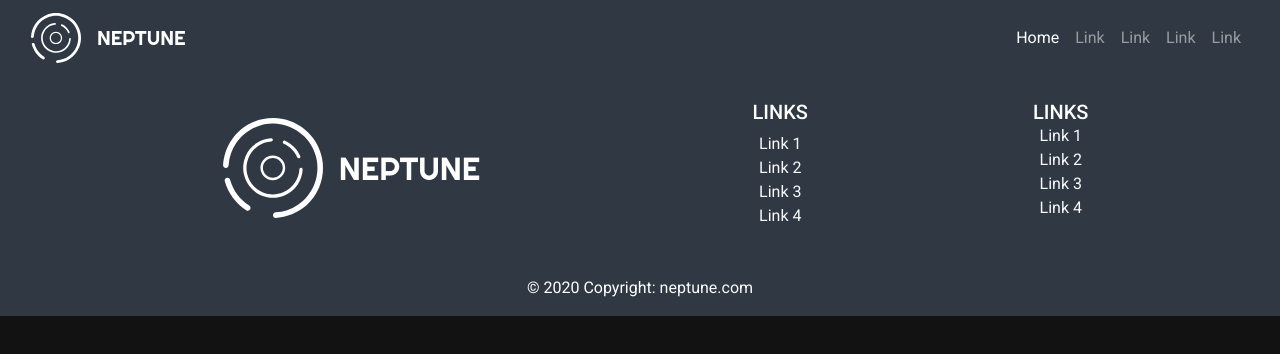
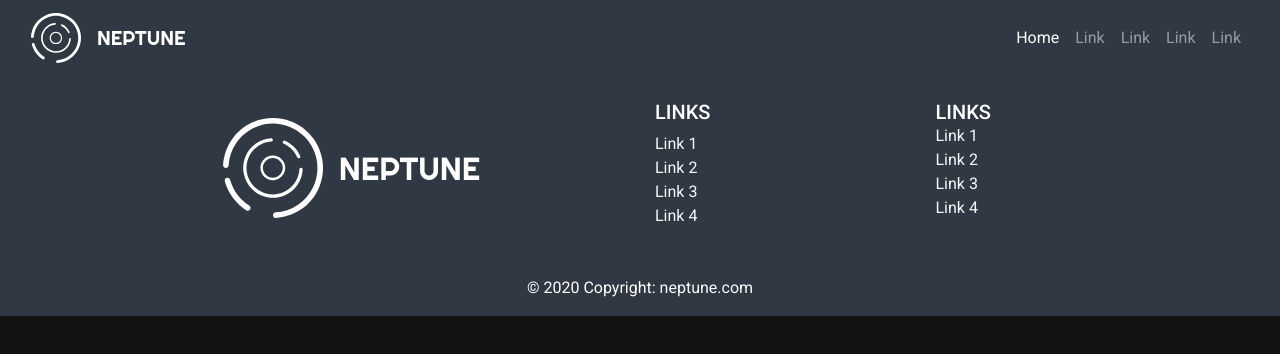
Before and after one commit to RafaelCaettano/neptune-angular, an Angular app: page / in a window 1280 px wide. Shown: the top 354 px of the page. Built offline with nearby package versions, Linux system fonts and the light colour scheme.

Commit message:
Atualizando o componente Footer

```diff
--- a/src/app/core/footer/footer.component.html
+++ b/src/app/core/footer/footer.component.html
@@ -12,7 +12,7 @@
 				<a class="navbar-brand navbar-brand-name" href="#">NEPTUNE</a>
 			</div>
 
-			<div class="col-lg-3 col-md-6 mb-4 mb-md-0">
+			<div class="col-lg-3 d-flex flex-column justify-content-start align-items-start col-md-6 mb-4 mb-md-0">
 
 				<h5 class="text-uppercase">Links</h5>
 
@@ -38,7 +38,7 @@
 
 			</div>
 
-			<div class="col-lg-3 col-md-6 mb-4 mb-md-0">
+			<div class="col-lg-3 d-flex flex-column justify-content-start align-items-start col-md-6 mb-4 mb-md-0">
 
 				<h5 class="text-uppercase mb-0">Links</h5>
 
```
